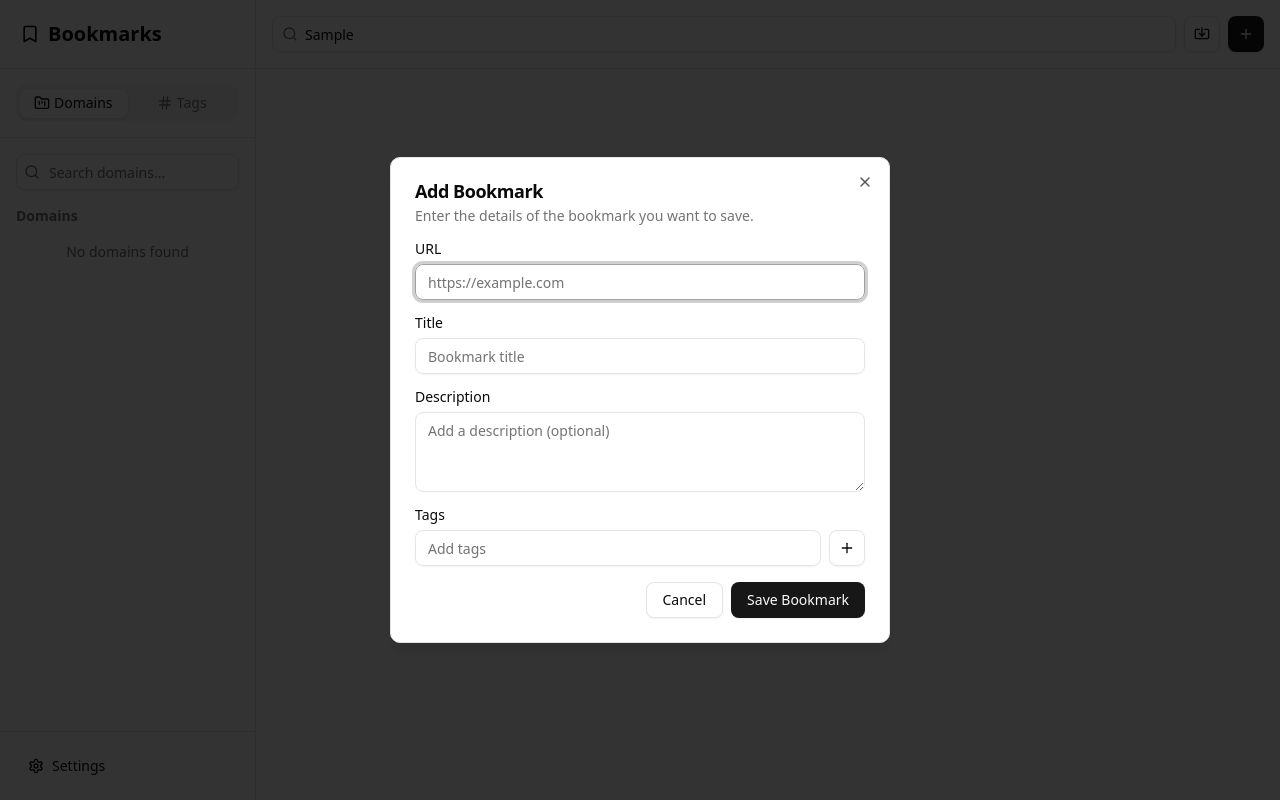
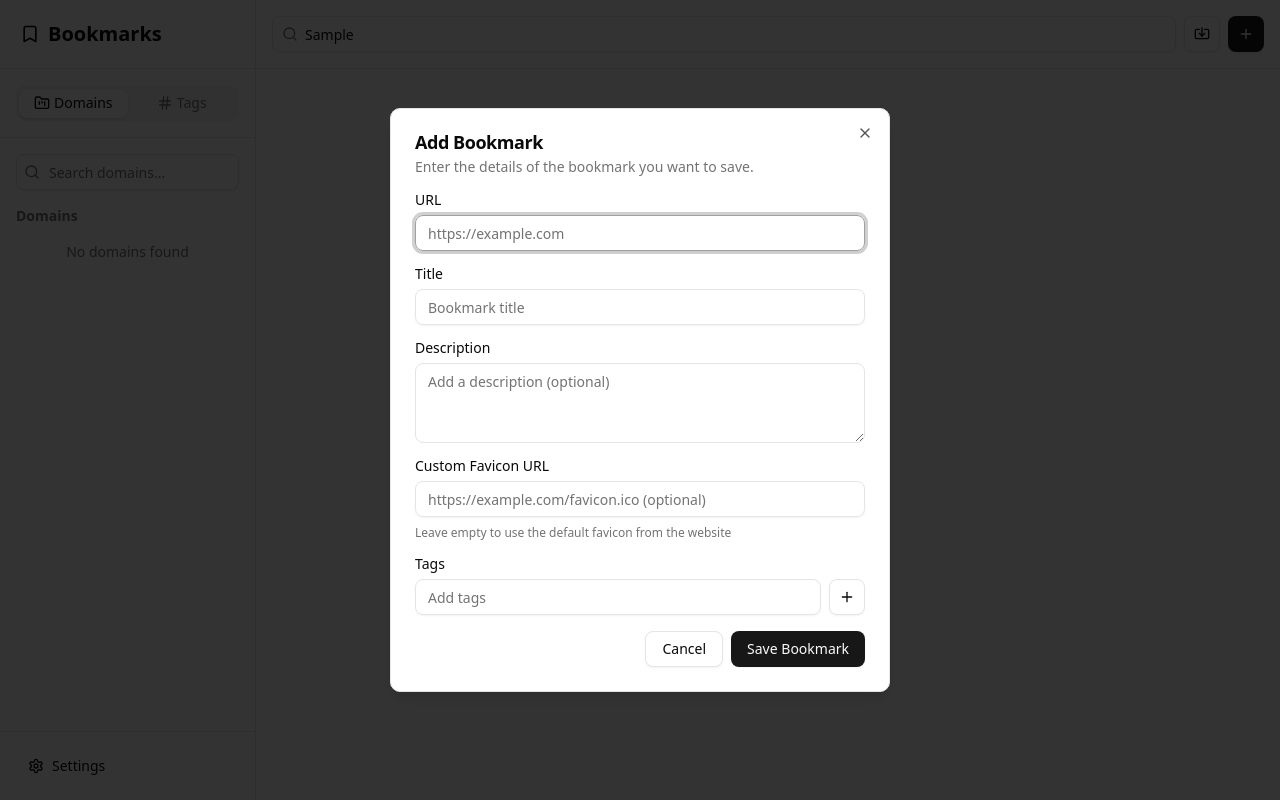
Before and after one commit to KorbiQWeidinger/mybookmarks, a React (Vite) app: page / in a window 1280 px wide. Both pictures are taken after typing "Sample" into the empty fields and a click on the button "Add bookmark". Built offline with nearby package versions, Linux system fonts and the light colour scheme.

Commit message:
feat: add edit functionality to bookmarks with custom favicon support (ai)

```diff
--- a/src/features/bookmarks/components/bookmark-modal.tsx
+++ b/src/features/bookmarks/components/bookmark-modal.tsx
@@ -1,6 +1,6 @@
 import type React from 'react';
 
-import { useState } from 'react';
+import { useState, useEffect } from 'react';
 import { Button } from '@/components/ui/button';
 import {
   Dialog,
@@ -15,24 +15,52 @@ import { Label } from '@/components/ui/label';
 import { Textarea } from '@/components/ui/textarea';
 import { Badge } from '@/components/ui/badge';
 import { X, Plus } from 'lucide-react';
-import { useAppDispatch } from '@/store';
-import { actions } from '@/store/slices/bookmarks-slice';
+import { useAppDispatch, useAppSelector } from '@/store';
+import { actions, selectors } from '@/store/slices/bookmarks-slice';
 
 interface BookmarkModalProps {
   isOpen: boolean;
   onClose: () => void;
+  bookmarkId?: string; // Optional ID for editing existing bookmark
 }
 
-export function BookmarkModal({ isOpen, onClose }: BookmarkModalProps) {
+export function BookmarkModal({ isOpen, onClose, bookmarkId }: BookmarkModalProps) {
   const dispatch = useAppDispatch();
+  const existingBookmark = useAppSelector((state) =>
+    bookmarkId ? selectors.selectBookmarkById(state, bookmarkId) : undefined
+  );
+
   const [formData, setFormData] = useState({
     title: '',
     url: '',
     description: '',
+    favicon: '',
   });
 
   const [tagInput, setTagInput] = useState('');
   const [tags, setTags] = useState<string[]>([]);
+
+  // Load existing bookmark data when editing
+  useEffect(() => {
+    if (existingBookmark) {
+      setFormData({
+        title: existingBookmark.title,
+        url: existingBookmark.url,
+        description: existingBookmark.description || '',
+        favicon: existingBookmark.favicon || '',
+      });
+      setTags(existingBookmark.tags || []);
+    } else {
+      // Reset form when creating a new bookmark
+      setFormData({
+        title: '',
+        url: '',
+        description: '',
+        favicon: '',
+      });
+      setTags([]);
+    }
+  }, [existingBookmark, isOpen]);
 
   const handleInputChange = (e: React.ChangeEvent<HTMLInputElement | HTMLTextAreaElement>) => {
     const { name, value } = e.target;
@@ -71,6 +99,23 @@ export function BookmarkModal({ isOpen, onClose }: BookmarkModalProps) {
       domain = formData.url;
     }
 
+    // Generate default favicon URL if none provided
+    const favicon = formData.favicon || `https://${domain}/favicon.ico`;
+
+    if (existingBookmark) {
+      // Update existing bookmark
+      dispatch(
+        actions.updateBookmark({
+          ...existingBookmark,
+          title: formData.title,
+          url: formData.url,
+          description: formData.description,
+          domain,
+          tags,
+          favicon,
+        })
+      );
+    } else {
       // Create new bookmark
       dispatch(
         actions.addBookmark({
@@ -80,12 +125,13 @@ export function BookmarkModal({ isOpen, onClose }: BookmarkModalProps) {
           domain,
           tags,
           createdAt: new Date(),
-        favicon: `https://${domain}/favicon.ico`,
+          favicon,
         })
       );
+    }
 
     // Reset form and close modal
-    setFormData({ title: '', url: '', description: '' });
+    setFormData({ title: '', url: '', description: '', favicon: '' });
     setTags([]);
     onClose();
   };
@@ -95,9 +141,11 @@ export function BookmarkModal({ isOpen, onClose }: BookmarkModalProps) {
       <DialogContent className='sm:max-w-[500px]'>
         <form onSubmit={handleSubmit}>
           <DialogHeader>
-            <DialogTitle>Add Bookmark</DialogTitle>
+            <DialogTitle>{existingBookmark ? 'Edit Bookmark' : 'Add Bookmark'}</DialogTitle>
             <DialogDescription>
-              Enter the details of the bookmark you want to save.
+              {existingBookmark
+                ? 'Update the details of your bookmark.'
+                : 'Enter the details of the bookmark you want to save.'}
             </DialogDescription>
           </DialogHeader>
 
@@ -137,6 +185,21 @@ export function BookmarkModal({ isOpen, onClose }: BookmarkModalProps) {
                 onChange={handleInputChange}
                 rows={3}
               />
+            </div>
+
+            <div className='grid gap-2'>
+              <Label htmlFor='favicon'>Custom Favicon URL</Label>
+              <Input
+                id='favicon'
+                name='favicon'
+                type='url'
+                placeholder='https://example.com/favicon.ico (optional)'
+                value={formData.favicon}
+                onChange={handleInputChange}
+              />
+              <p className='text-xs text-muted-foreground'>
+                Leave empty to use the default favicon from the website
+              </p>
             </div>
 
             <div className='grid gap-2'>
@@ -181,7 +244,7 @@ export function BookmarkModal({ isOpen, onClose }: BookmarkModalProps) {
             <Button type='button' variant='outline' onClick={onClose}>
               Cancel
             </Button>
-            <Button type='submit'>Save Bookmark</Button>
+            <Button type='submit'>{existingBookmark ? 'Update' : 'Save'} Bookmark</Button>
           </DialogFooter>
         </form>
       </DialogContent>
--- a/src/features/bookmarks/components/bookmark-table.tsx
+++ b/src/features/bookmarks/components/bookmark-table.tsx
@@ -8,12 +8,19 @@ import {
 } from '@/components/ui/table';
 import { Badge } from '@/components/ui/badge';
 import { Button } from '@/components/ui/button';
+import {
+  DropdownMenu,
+  DropdownMenuContent,
+  DropdownMenuItem,
+  DropdownMenuTrigger,
+} from '@/components/ui/dropdown-menu';
 import type { Bookmark } from '@/lib/Bookmark';
-import { ExternalLink, Trash2 } from 'lucide-react';
+import { ExternalLink, Trash2, MoreHorizontal, Pencil } from 'lucide-react';
 import { useAppDispatch } from '@/store';
 import { actions } from '@/store/slices/bookmarks-slice';
 import { useState } from 'react';
 import { BookmarkTag } from './bookmark-tag';
+import { BookmarkModal } from './bookmark-modal';
 
 interface BookmarkTableProps {
   bookmarks: Bookmark[];
@@ -24,6 +31,7 @@ interface BookmarkTableProps {
 export function BookmarkTable({ bookmarks, selectedTags, onTagSelect }: BookmarkTableProps) {
   const dispatch = useAppDispatch();
   const [expandedTags, setExpandedTags] = useState<string[]>([]);
+  const [editingBookmarkId, setEditingBookmarkId] = useState<string | null>(null);
 
   const handleDelete = (id: string) => {
     dispatch(actions.deleteBookmark(id));
@@ -41,6 +49,14 @@ export function BookmarkTable({ bookmarks, selectedTags, onTagSelect }: Bookmark
     dispatch(actions.removeTagFromBookmark({ bookmarkId, tag: tagToRemove }));
   };
 
+  const handleEdit = (bookmarkId: string) => {
+    setEditingBookmarkId(bookmarkId);
+  };
+
+  const handleCloseEditModal = () => {
+    setEditingBookmarkId(null);
+  };
+
   return (
     <div className='w-full overflow-auto'>
       <Table>
@@ -49,7 +65,7 @@ export function BookmarkTable({ bookmarks, selectedTags, onTagSelect }: Bookmark
             <TableHead className='w-[300px]'>Title</TableHead>
             <TableHead className='hidden md:table-cell'>Description</TableHead>
             <TableHead className='w-[600px]'>Tags</TableHead>
-            <TableHead className='w-[50px]'></TableHead>
+            <TableHead className='w-[100px]'></TableHead>
           </TableRow>
         </TableHeader>
         <TableBody>
@@ -125,22 +141,48 @@ export function BookmarkTable({ bookmarks, selectedTags, onTagSelect }: Bookmark
                   </div>
                 </TableCell>
                 <TableCell>
-                  <Button
-                    variant='ghost'
-                    size='icon'
-                    className='h-8 w-8 text-muted-foreground hover:text-destructive'
-                    onClick={() => handleDelete(bookmark.id)}
-                    title='Delete bookmark'
-                  >
-                    <Trash2 className='h-4 w-4' />
-                    <span className='sr-only'>Delete</span>
-                  </Button>
+                  <div className='flex items-center justify-end gap-1'>
+                    <DropdownMenu>
+                      <DropdownMenuTrigger asChild>
+                        <Button
+                          variant='ghost'
+                          size='icon'
+                          className='h-8 w-8 text-muted-foreground'
+                        >
+                          <MoreHorizontal className='h-4 w-4' />
+                          <span className='sr-only'>Open menu</span>
+                        </Button>
+                      </DropdownMenuTrigger>
+                      <DropdownMenuContent align='end'>
+                        <DropdownMenuItem onClick={() => handleEdit(bookmark.id)}>
+                          <Pencil className='h-4 w-4 mr-2' />
+                          Edit
+                        </DropdownMenuItem>
+                        <DropdownMenuItem
+                          onClick={() => handleDelete(bookmark.id)}
+                          className='text-destructive focus:text-destructive'
+                        >
+                          <Trash2 className='h-4 w-4 mr-2' />
+                          Delete
+                        </DropdownMenuItem>
+                      </DropdownMenuContent>
+                    </DropdownMenu>
+                  </div>
                 </TableCell>
               </TableRow>
             );
           })}
         </TableBody>
       </Table>
+
+      {/* Edit Modal */}
+      {editingBookmarkId && (
+        <BookmarkModal
+          isOpen={!!editingBookmarkId}
+          onClose={handleCloseEditModal}
+          bookmarkId={editingBookmarkId}
+        />
+      )}
     </div>
   );
 }
--- a/src/features/bookmarks/components/bookmark-tag.tsx
+++ b/src/features/bookmarks/components/bookmark-tag.tsx
@@ -178,8 +178,8 @@ export function BookmarkTag({
             variant='ghost'
             size='icon-sm'
             className={cn(
-              'p-0 h-3 w-3 hover:bg-muted/60 rounded-sm',
-              'hover:text-muted-foreground'
+              'p-0 h-3 pl-3 pr-2 w-3 hover:bg-muted/60 rounded-sm',
+              'hover:text-muted-foreground hover:bg-none'
             )}
             onClick={handleEdit}
             onMouseDown={(e) => e.stopPropagation()}
@@ -192,7 +192,7 @@ export function BookmarkTag({
             variant='ghost'
             size='icon-sm'
             className={cn(
-              'p-0 px-1 h-3 w-3 hover:bg-muted/60 rounded-sm ml-1',
+              'p-0 px-1 h-3 w-3 hover:bg-muted/60 rounded-sm ml-1 hover:bg-none',
               variant === 'trash' ? 'hover:text-destructive' : 'hover:text-muted-foreground'
             )}
             onClick={handleRemove}
```
Lines whose indentation alone changed are shown as unchanged.
